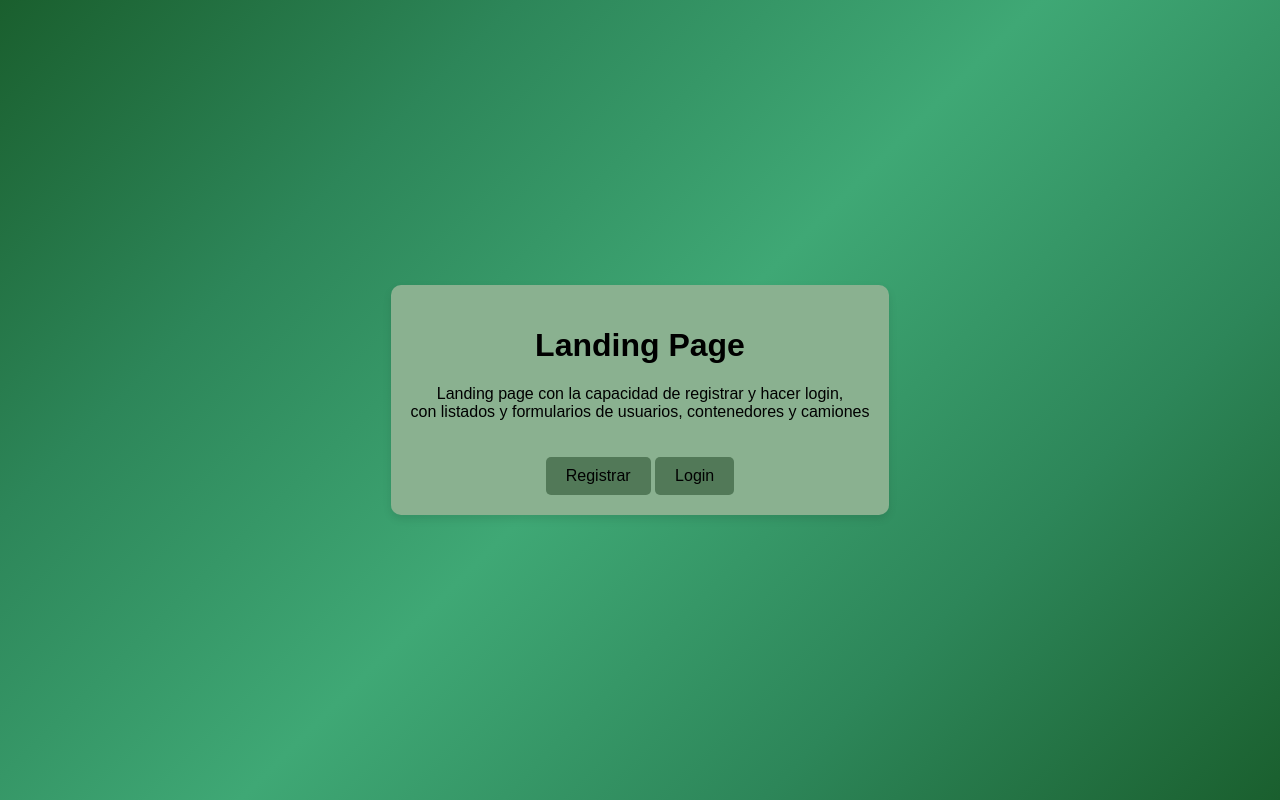
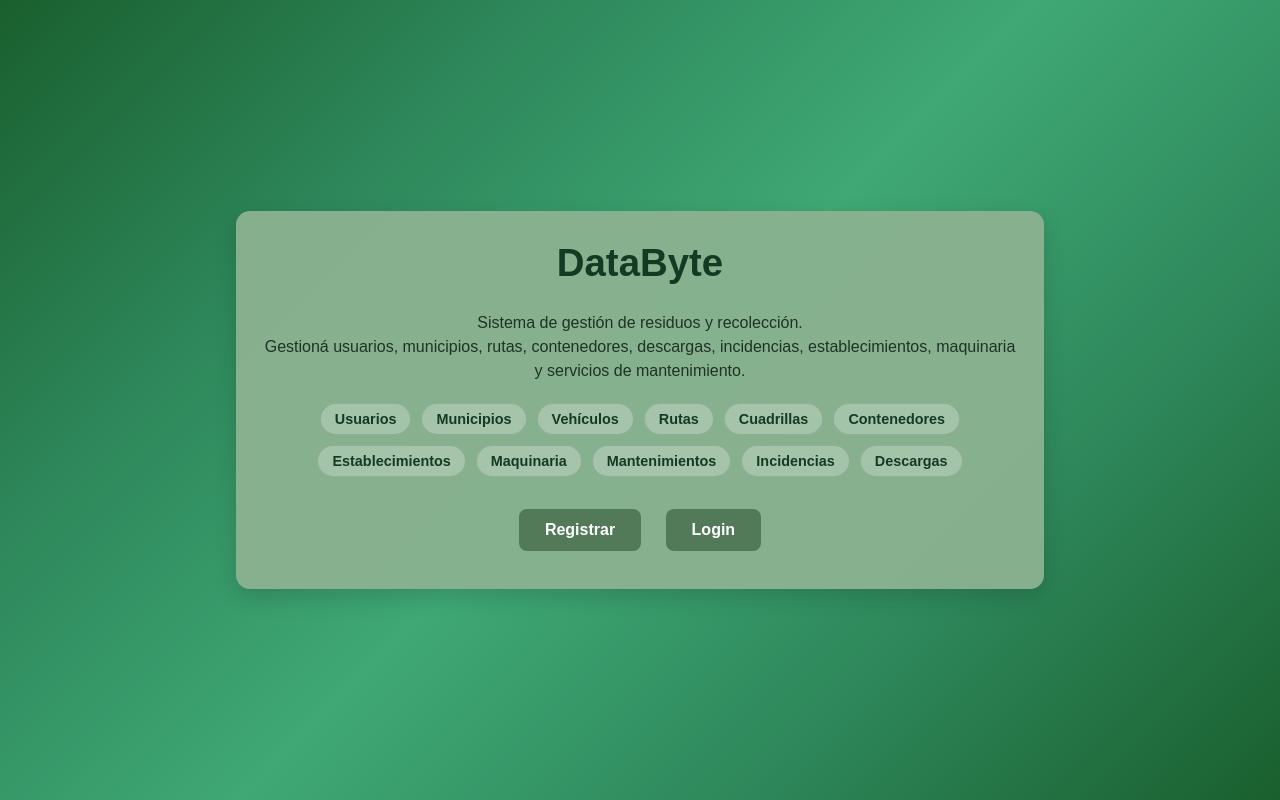
Before and after one commit to MuninGray/DataByte, a PHP site: page /LandingPage.html in a window 1280 px wide. Run offline with PHP 8.4, Linux system fonts and the light colour scheme.

Commit message:
se ha corregido la landing page

```diff
--- a/Landing page/LandingPage/LandingPage.css
+++ b/Landing page/LandingPage/LandingPage.css
@@ -10,41 +10,62 @@ body, html {
     background: linear-gradient(135deg, #1a5f2e 0%, #2d8659 25%, #3fa875 50%, #2d8659 75%, #1a5f2e 100%);
     background-attachment: fixed;
     min-height: 100vh;
-    overflow: hidden;
+    overflow: auto;
 }
 
 .contenedor {
     text-align: center;
-    padding: 20px;
-    background-color: #8ab190;
-    border-radius: 10px;
-    box-shadow: 0 4px 8px rgba(0, 0, 0, 0.1);
+    padding: 30px 24px;
+    background-color: rgba(138, 177, 144, 0.96);
+    border-radius: 14px;
+    box-shadow: 0 8px 22px rgba(0, 0, 0, 0.15);
+    max-width: 760px;
+    width: min(90vw, 760px);
 }
 
-.boton_login {
-    background-color: #527958;
-    color: black;
-    padding: 10px 20px;
-    display: inline-block;
-    margin-top: 20px;
-    border-radius: 5px;
-    text-decoration: none;
+h1 {
+    margin-top: 0;
+    color: #153a23;
+    font-size: 2.4rem;
 }
 
+p {
+    color: #1f3324;
+    line-height: 1.5;
+}
+
+.modulos {
+    display: flex;
+    flex-wrap: wrap;
+    justify-content: center;
+    gap: 10px;
+    margin: 20px 0 24px;
+}
+
+.modulos span {
+    background: rgba(255,255,255,0.25);
+    border: 1px solid rgba(21,58,35,0.15);
+    border-radius: 999px;
+    padding: 7px 14px;
+    font-size: 0.9rem;
+    font-weight: 600;
+    color: #153a23;
+}
+
+.boton_login,
 .boton_register {
     background-color: #527958;
-    color: black;
-    padding: 10px 20px;
+    color: #fff;
+    padding: 12px 26px;
     display: inline-block;
-    margin-top: 20px;
-    border-radius: 5px;
+    margin: 8px 10px;
+    border-radius: 8px;
     text-decoration: none;
+    font-weight: 700;
+    transition: 0.2s ease;
 }
 
-.boton_login:hover {
-    background-color: #6e9c75;
-}
-
+.boton_login:hover,
 .boton_register:hover {
     background-color: #6e9c75;
 }
--- a/Landing page/LandingPage/LandingPage.html
+++ b/Landing page/LandingPage/LandingPage.html
@@ -11,10 +11,24 @@
     <div class="contenedor">
 
         <!-- Titulo que aparecera en la landing page -->
-        <h1>Landing Page</h1>
+        <h1>DataByte</h1>
         <!-- Pequeño texto que aparecera abajo del titulo -->
-        <p>Landing page con la capacidad de registrar y hacer login,<br>
-           con listados y formularios de usuarios, contenedores y camiones</p>
+        <p>Sistema de gestión de residuos y recolección.<br>
+           Gestioná usuarios, municipios, rutas, contenedores, descargas, incidencias, establecimientos, maquinaria y servicios de mantenimiento.</p>
+
+        <div class="modulos">
+            <span>Usuarios</span>
+            <span>Municipios</span>
+            <span>Vehículos</span>
+            <span>Rutas</span>
+            <span>Cuadrillas</span>
+            <span>Contenedores</span>
+            <span>Establecimientos</span>
+            <span>Maquinaria</span>
+            <span>Mantenimientos</span>
+            <span>Incidencias</span>
+            <span>Descargas</span>
+        </div>
 
         <!-- Boton que te redirige al registrar usuario -->
         <a href="../Register/LandingPageRegister.html" class="boton_register">Registrar</a>
```
Also changed, not shown: Landing page/Interfaces/InterfazAdmin.html (+42 -14 lines).
